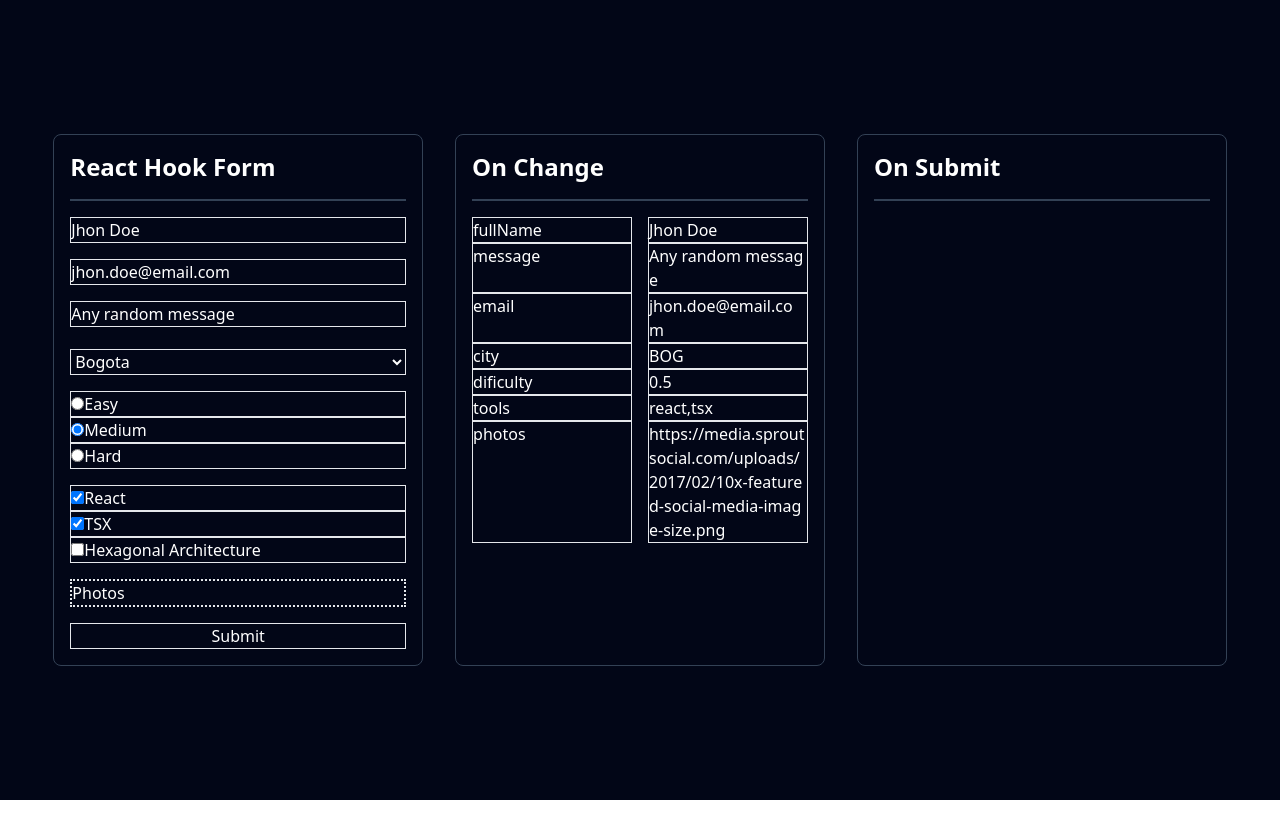
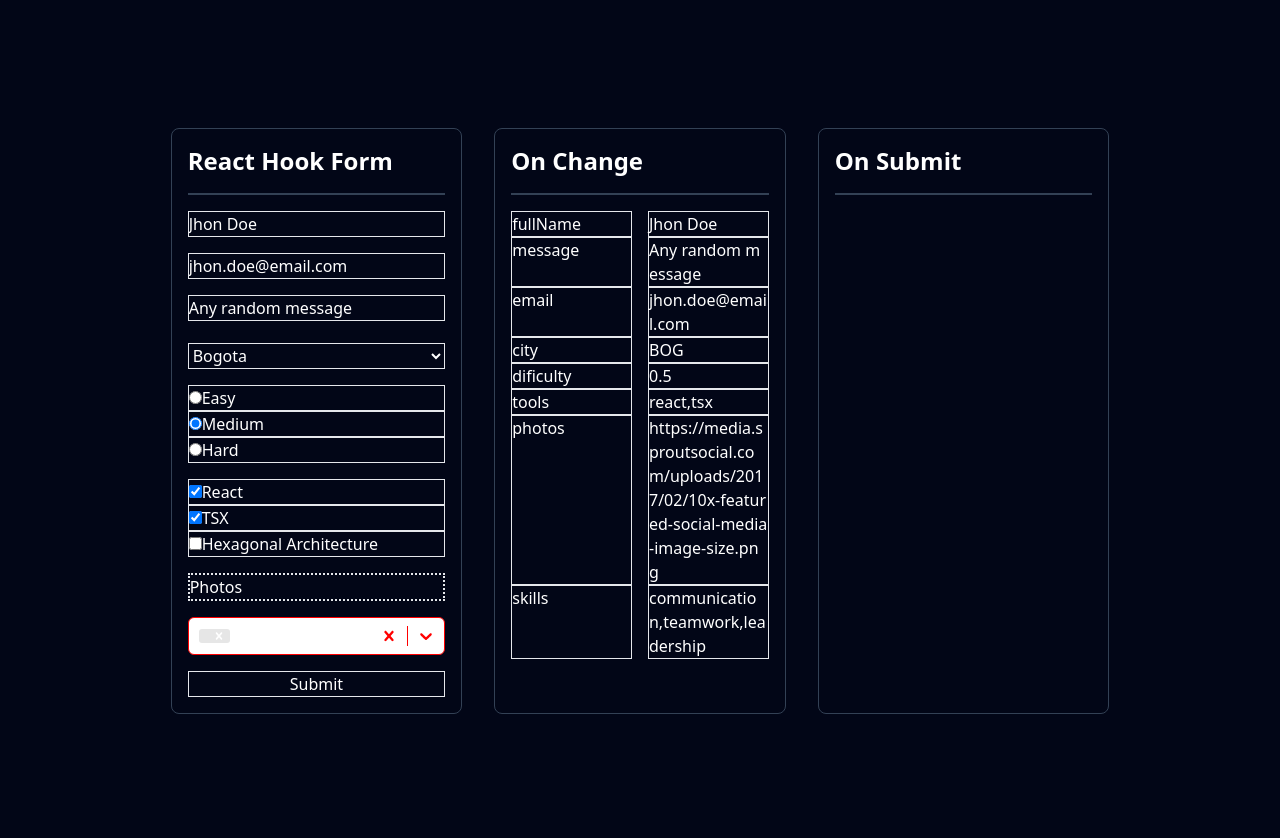
Before and after one commit to JorgeAVargasC/advanced-forms, a React (Vite) app: page / in a window 1280 px wide. Shown: the top 838 px of the page. Before the commit the page ends 800 px from the top, so only its background shows below. Built offline with nearby package versions, Linux system fonts and the light colour scheme.

Commit message:
[UPDATE] forms

```diff
--- a/src/App.jsx
+++ b/src/App.jsx
@@ -1,6 +1,7 @@
 import {
   Button,
   Checkbox,
+  Combobox,
   File,
   Form,
   Input,
@@ -11,7 +12,7 @@ import {
 
 import { useFormExample } from './useFormExample'
 
-function App() {
+export default function App() {
   const {
     form,
     formResultsOnSubmit,
@@ -23,8 +24,8 @@ function App() {
   } = useFormExample()
 
   return (
-    <div className='bg-slate-950 min-h-screen w-full text-white grid place-items-center'>
-      <div className='grid md:grid-cols-3 w-11/12 gap-8'>
+    <div className='bg-slate-950 min-h-screen p-32 w-full text-white grid place-items-center'>
+      <div className='grid xl:grid-cols-3 w-11/12 gap-8'>
         <div className='border border-slate-700 p-4 flex flex-col gap-4 rounded-lg'>
           <h2 className='text-2xl font-bold'>React Hook Form</h2>
           <hr className='border border-slate-700' />
@@ -43,6 +44,7 @@ function App() {
               <Radio {...form.dificulty} />
               <Checkbox {...form.tools} />
               <File {...form.photos} />
+              <Combobox {...form.skills} />
               <Button {...form.submit} />
             </Form>
           )}
@@ -83,5 +85,3 @@ function App() {
     </div>
   )
 }
-
-export default App
--- a/src/components/Forms/Combobox.jsx
+++ b/src/components/Forms/Combobox.jsx
@@ -1,8 +1,11 @@
 // import React from 'react'
 import { Controller } from 'react-hook-form'
 import Select from 'react-select'
+import makeAnimated from 'react-select/animated'
 
 import { ErrorMessages } from './ErrorMessages'
+
+const animatedComponents = makeAnimated()
 
 export function Combobox({
   register,
@@ -12,8 +15,10 @@ export function Combobox({
   render,
   errors,
   options,
+  isMulti,
   ...rest
 }) {
+  // TODO: check validations, onChange and OnSubmit functions
   return (
     <>
       {render && (
@@ -21,14 +26,16 @@ export function Combobox({
           <Controller
             name={name}
             control={control}
+
             render={({ field }) => (
               <div className='relative'>
                 <Select
                   {...field}
                   name={name}
-                  isMulti
+                  isMulti={isMulti}
                   options={options}
-                  {...rest}
+                  components={animatedComponents}
+
                   styles={{
                     control: (baseStyles, state) => ({
                       ...baseStyles,
@@ -51,7 +58,6 @@ export function Combobox({
                     },
                   })}
                   classNamePrefix='react-select'
-                  className='h-12 z-[11] peer grid w-full min-w-full'
                 />
               </div>
             )}
--- a/src/components/Forms/File.jsx
+++ b/src/components/Forms/File.jsx
@@ -8,7 +8,6 @@ export const File = ({
   label,
   render,
   errors,
-  control,
   multiple,
   flatStyle = true,
   setValue,
--- a/src/components/Forms/index.js
+++ b/src/components/Forms/index.js
@@ -1,5 +1,6 @@
 export * from './Button'
 export * from './Checkbox'
+export * from './Combobox'
 export * from './File'
 export * from './Form'
 export * from './Input'
--- a/src/useFormExample.jsx
+++ b/src/useFormExample.jsx
@@ -1,4 +1,5 @@
 import { useEffect, useState } from 'react'
+
 import * as yup from 'yup'
 
 export const useFormExample = () => {
@@ -10,13 +11,13 @@ export const useFormExample = () => {
     // cellPhone: 'cellPhone Default',
     email: 'jhon.doe@email.com',
     // password: 'password Default',
-
     city: 'BOG',
     dificulty: 0.5,
     tools: ['react', 'tsx'],
     photos: [
-      'https://media.sproutsocial.com/uploads/2017/02/10x-featured-social-media-image-size.png'
-    ]
+      'https://media.sproutsocial.com/uploads/2017/02/10x-featured-social-media-image-size.png',
+    ],
+    skills: ['communication', 'teamwork', 'leadership'],
   })
 
   const schema = yup.object().shape({
@@ -32,7 +33,8 @@ export const useFormExample = () => {
     city: yup.string().required(),
     dificulty: yup.number().required(),
     tools: yup.array().required(),
-    photos: yup.array().required().min(1)
+    skills: yup.array().required().min(1),
+    photos: yup.array().required().min(1),
   })
 
   const [formResultsOnSubmit, setFormResultsOnSubmit] = useState()
@@ -46,31 +48,31 @@ export const useFormExample = () => {
         name: 'fullName',
         label: 'Full Name',
         render: true,
-        disabled: false
+        disabled: false,
       },
       message: {
         name: 'message',
         label: 'Message',
         render: true,
-        disabled: false
+        disabled: false,
       },
       cellPhone: {
         name: 'cellPhone',
         label: 'Cell Phone',
         render: true,
-        disabled: false
+        disabled: false,
       },
       email: {
         name: 'email',
         label: 'Email',
         render: true,
-        disabled: false
+        disabled: false,
       },
       password: {
         name: 'password',
         label: 'Password',
         render: true,
-        disabled: false
+        disabled: false,
       },
       city: {
         name: 'city',
@@ -79,10 +81,10 @@ export const useFormExample = () => {
           { value: '', label: 'Select a city' },
           { value: 'BOG', label: 'Bogota' },
           { value: 'MED', label: 'Medellin' },
-          { value: 'CAL', label: 'Cali' }
+          { value: 'CAL', label: 'Cali' },
         ],
         render: true,
-        disabled: false
+        disabled: false,
       },
       dificulty: {
         name: 'dificulty',
@@ -90,10 +92,10 @@ export const useFormExample = () => {
         options: [
           { value: 0, label: 'Easy' },
           { value: 0.5, label: 'Medium' },
-          { value: 1, label: 'Hard' }
+          { value: 1, label: 'Hard' },
         ],
         render: true,
-        disabled: false
+        disabled: false,
       },
       tools: {
         name: 'tools',
@@ -101,23 +103,37 @@ export const useFormExample = () => {
         options: [
           { value: 'react', label: 'React' },
           { value: 'tsx', label: 'TSX' },
-          { value: 'hexagonal', label: 'Hexagonal Architecture' }
+          { value: 'hexagonal', label: 'Hexagonal Architecture' },
         ],
         render: true,
-        disabled: false
+        disabled: false,
       },
+      // *Combobox
+      skills: {
+        name: 'skills',
+        label: 'Skills',
+        isMulti: true,
+        options: [
+          { value: 'communication', label: 'Communication' },
+          { value: 'teamwork', label: 'Teamwork' },
+          { value: 'leadership', label: 'Leadership' },
+        ],
+        render: true,
+        disabled: false,
+      },
+      // *File
       photos: {
         name: 'photos',
         label: 'Photos',
         multiple: true,
         render: true,
-        disabled: false
+        disabled: false,
       },
       submit: {
         name: 'submit',
         label: 'Submit',
-        loading
-      }
+        loading,
+      },
     })
   }, [loading])
 
@@ -132,7 +148,6 @@ export const useFormExample = () => {
 
   const onChange = (data) => {
     setFormResultsOnChage(data)
-    // console.log(data)
   }
 
   return {
@@ -142,6 +157,6 @@ export const useFormExample = () => {
     formDefaultValues,
     onSubmit,
     onChange,
-    schema
+    schema,
   }
 }
```
